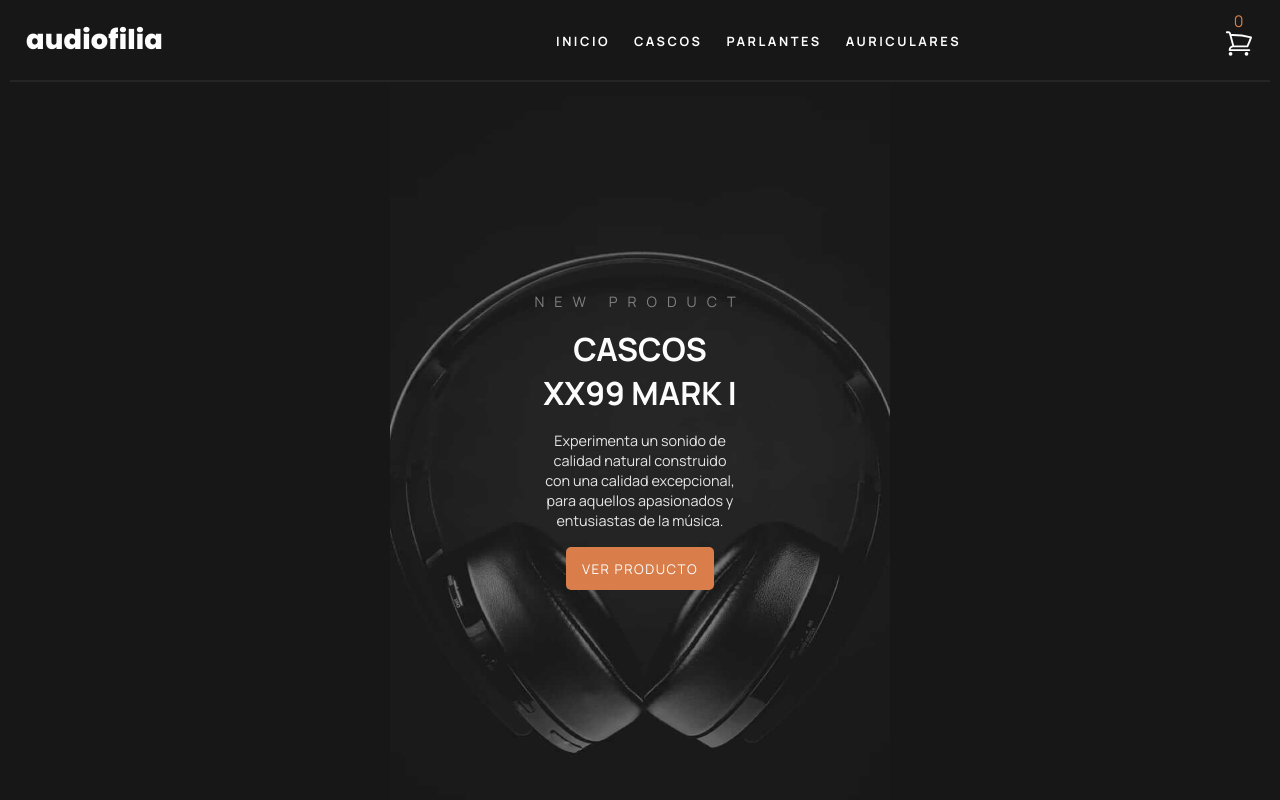
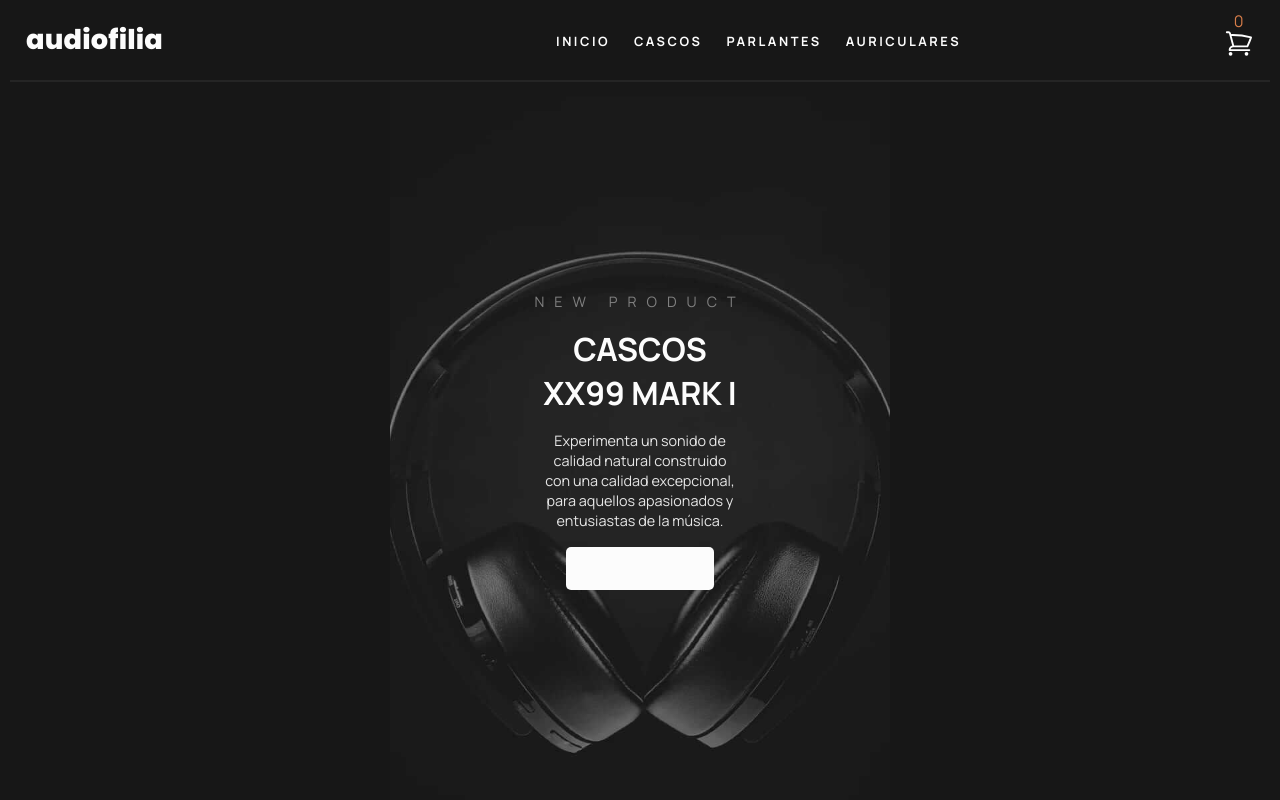
Before and after one commit to Fede-Baleyron/audiophile-store, a React (Vite) app: page / in a window 1280 px wide. Shown: the top 800 px of the page. Built offline with nearby package versions, Linux system fonts and the light colour scheme.

Commit message:
modify button types/styles/component

```diff
--- a/src/modules/shared/Button.tsx
+++ b/src/modules/shared/Button.tsx
@@ -1,11 +1,11 @@
 import { ButtonProp } from './utils/types'
 import './styles/button.css'
 
-export const Button = ({text, link}: ButtonProp) => {
+export const Button = ({text, link, type}: ButtonProp) => {
   return (
     <button
       type='button'
-      className='button button-primary'
+      className={`button button-${type}`}
     >
       <a href={link || ''}>
         {text}
--- a/src/modules/shared/styles/button.css
+++ b/src/modules/shared/styles/button.css
@@ -1,8 +1,11 @@
 .button {
+  padding: .8rem 1rem;
+  border-radius: 5px;
   letter-spacing: 1.5px;
 }
 .button-primary {
-  padding: .8rem 1rem;
   background-color: var(--primary-dark);
-  border-radius: 5px;
 }
+.button-neutral-dark {
+  background-color: var(--neutral-dark);
+}
--- a/src/modules/shared/utils/types.ts
+++ b/src/modules/shared/utils/types.ts
@@ -1,4 +1,5 @@
 export type ButtonProp = {
   text: string
   link?: string
+  type: string
 }
```
